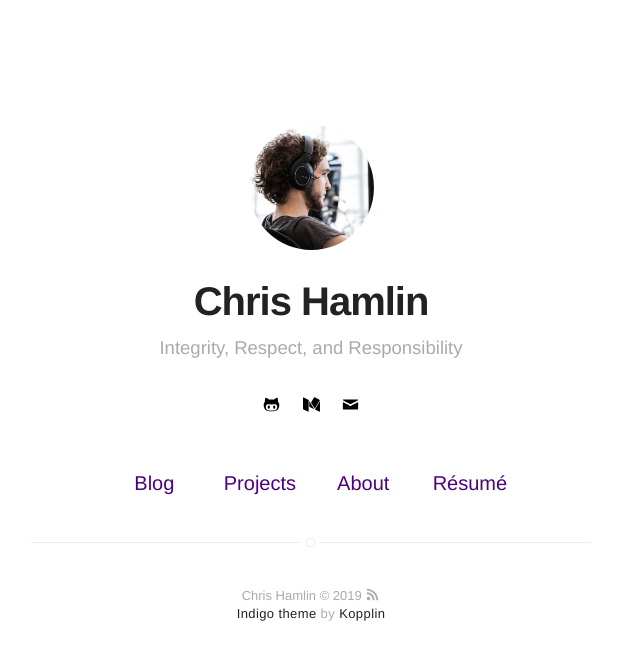
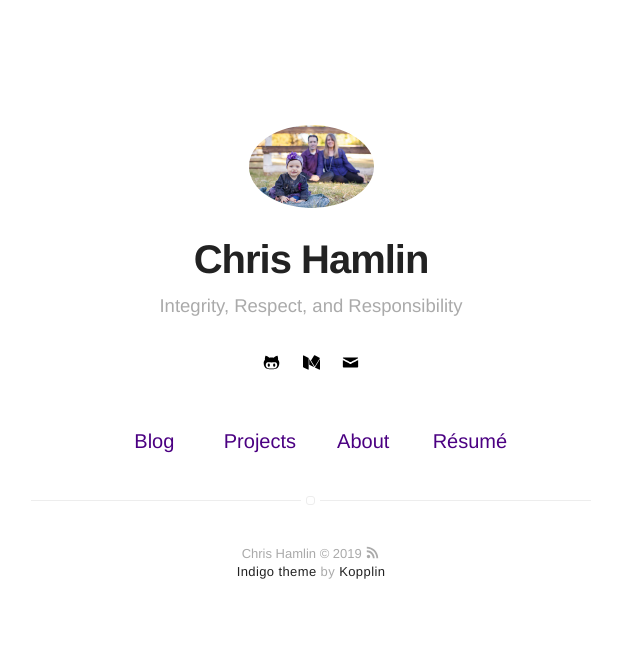
Before and after one commit to chrishamlin98/Hamlin_Site, a Jekyll site: the page built from index.html, in a window 1280 px wide. Shown: the top 660 px of the page, without its empty margins (329-969 px from the left). Built offline with Jekyll 4.4.1, drawn with Linux system fonts in a browser that asks for light colours.

Commit message:
Update _config.yml

```diff
--- a/_config.yml
+++ b/_config.yml
@@ -8,7 +8,7 @@ description: This is not the site you are looking for...
 # if it's an external image, update below for true
 # better with square images
 external-image: false
-picture: assets/images/profile.jpg
+picture: assets/images/IMG_0043.JPG
 
 # If you want to include your resume, set to true
 # and specify source (external or local).
```
